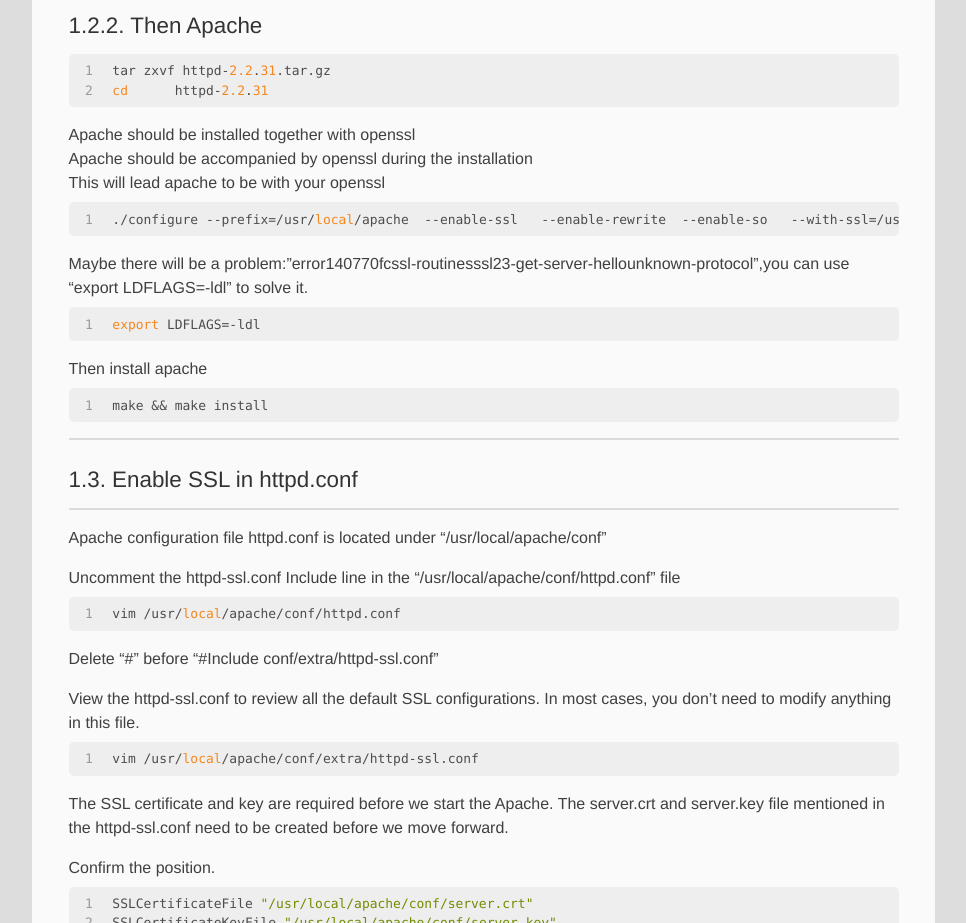
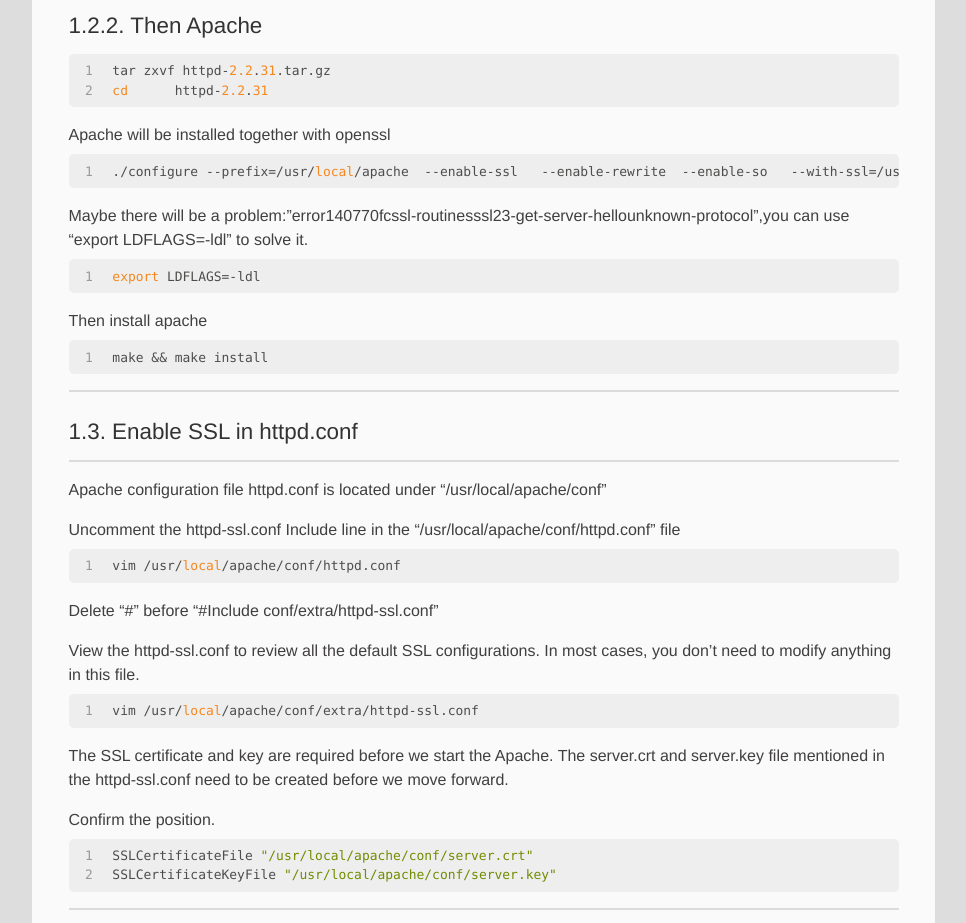
Before and after one commit to wangxinle/wangxinle.github.io, a plain HTML site: page 2015/10/31/HeartBlead/index.html in a window 1280 px wide. Shown: the part 1080-2003 px from the top of the page, without its empty margins (6-972 px from the left). Drawn offline with Linux system fonts and the light colour scheme; a script that the page names is missing.

Commit message:
Site updated: 2015-11-02 21:49:11

```diff
--- a/2015/10/31/HeartBlead/index.html
+++ b/2015/10/31/HeartBlead/index.html
@@ -19,7 +19,7 @@
 <meta property="og:site_name" content="Hexo">
 <meta property="og:description" content="Welcome to HeartBleed!This is my first paper.I will introduce how to install Apache  with SSL on Linux and test the heartbleed with python.
 1.Configure Environment1.1. Download Apache And OpensslDownl">
-<meta property="og:updated_time" content="2015-11-02T13:46:25.442Z">
+<meta property="og:updated_time" content="2015-11-02T13:48:45.647Z">
 <meta name="twitter:card" content="summary">
 <meta name="twitter:title" content="HeartBleed">
 <meta name="twitter:description" content="Welcome to HeartBleed!This is my first paper.I will introduce how to install Apache  with SSL on Linux and test the heartbleed with python.
@@ -111,7 +111,7 @@
 <figure class="highlight bash"><table><tr><td class="gutter"><pre><span class="line">1</span><br><span class="line">2</span><br></pre></td><td class="code"><pre><span class="line">tar zxvf openssl-<span class="number">1.0</span>.<span class="number">1</span>f.tar.gz</span><br><span class="line"><span class="built_in">cd</span> openssl-<span class="number">1.0</span>.<span class="number">1</span>f</span><br></pre></td></tr></table></figure>
 <p>This openssl will be installed in “/usr/local/openssl”<br><figure class="highlight bash"><table><tr><td class="gutter"><pre><span class="line">1</span><br><span class="line">2</span><br></pre></td><td class="code"><pre><span class="line">./config --prefix=/usr/<span class="built_in">local</span>/openssl</span><br><span class="line">make &amp;&amp; make install</span><br></pre></td></tr></table></figure></p>
 <h4 id="1-2-2-_Then_Apache">1.2.2. Then Apache</h4><figure class="highlight bash"><table><tr><td class="gutter"><pre><span class="line">1</span><br><span class="line">2</span><br></pre></td><td class="code"><pre><span class="line">tar zxvf httpd-<span class="number">2.2</span>.<span class="number">31</span>.tar.gz </span><br><span class="line"><span class="built_in">cd</span> 	httpd-<span class="number">2.2</span>.<span class="number">31</span></span><br></pre></td></tr></table></figure>
-<p>Apache should be installed together with openssl<br>Apache should be accompanied by openssl during the installation<br>This will lead apache to be with your openssl<br><figure class="highlight bash"><table><tr><td class="gutter"><pre><span class="line">1</span><br></pre></td><td class="code"><pre><span class="line">./configure --prefix=/usr/<span class="built_in">local</span>/apache  --enable-ssl   --enable-rewrite  --enable-so   --with-ssl=/usr/<span class="built_in">local</span>/openssl</span><br></pre></td></tr></table></figure></p>
+<p>Apache will be installed together with openssl<br><figure class="highlight bash"><table><tr><td class="gutter"><pre><span class="line">1</span><br></pre></td><td class="code"><pre><span class="line">./configure --prefix=/usr/<span class="built_in">local</span>/apache  --enable-ssl   --enable-rewrite  --enable-so   --with-ssl=/usr/<span class="built_in">local</span>/openssl</span><br></pre></td></tr></table></figure></p>
 <p>Maybe there will be a problem:”error140770fcssl-routinesssl23-get-server-hellounknown-protocol”,you can use “export LDFLAGS=-ldl” to solve it.<br><figure class="highlight bash"><table><tr><td class="gutter"><pre><span class="line">1</span><br></pre></td><td class="code"><pre><span class="line"><span class="built_in">export</span> LDFLAGS=-ldl</span><br></pre></td></tr></table></figure></p>
 <p>Then install apache<br><figure class="highlight bash"><table><tr><td class="gutter"><pre><span class="line">1</span><br></pre></td><td class="code"><pre><span class="line">make &amp;&amp; make install</span><br></pre></td></tr></table></figure></p>
 <p></p><p></p>
--- a/index.html
+++ b/index.html
@@ -160,7 +160,7 @@
 <figure class="highlight bash"><table><tr><td class="gutter"><pre><span class="line">1</span><br><span class="line">2</span><br></pre></td><td class="code"><pre><span class="line">tar zxvf openssl-<span class="number">1.0</span>.<span class="number">1</span>f.tar.gz</span><br><span class="line"><span class="built_in">cd</span> openssl-<span class="number">1.0</span>.<span class="number">1</span>f</span><br></pre></td></tr></table></figure>
 <p>This openssl will be installed in “/usr/local/openssl”<br><figure class="highlight bash"><table><tr><td class="gutter"><pre><span class="line">1</span><br><span class="line">2</span><br></pre></td><td class="code"><pre><span class="line">./config --prefix=/usr/<span class="built_in">local</span>/openssl</span><br><span class="line">make &amp;&amp; make install</span><br></pre></td></tr></table></figure></p>
 <h4 id="1-2-2-_Then_Apache">1.2.2. Then Apache</h4><figure class="highlight bash"><table><tr><td class="gutter"><pre><span class="line">1</span><br><span class="line">2</span><br></pre></td><td class="code"><pre><span class="line">tar zxvf httpd-<span class="number">2.2</span>.<span class="number">31</span>.tar.gz </span><br><span class="line"><span class="built_in">cd</span> 	httpd-<span class="number">2.2</span>.<span class="number">31</span></span><br></pre></td></tr></table></figure>
-<p>Apache should be installed together with openssl<br>Apache should be accompanied by openssl during the installation<br>This will lead apache to be with your openssl<br><figure class="highlight bash"><table><tr><td class="gutter"><pre><span class="line">1</span><br></pre></td><td class="code"><pre><span class="line">./configure --prefix=/usr/<span class="built_in">local</span>/apache  --enable-ssl   --enable-rewrite  --enable-so   --with-ssl=/usr/<span class="built_in">local</span>/openssl</span><br></pre></td></tr></table></figure></p>
+<p>Apache will be installed together with openssl<br><figure class="highlight bash"><table><tr><td class="gutter"><pre><span class="line">1</span><br></pre></td><td class="code"><pre><span class="line">./configure --prefix=/usr/<span class="built_in">local</span>/apache  --enable-ssl   --enable-rewrite  --enable-so   --with-ssl=/usr/<span class="built_in">local</span>/openssl</span><br></pre></td></tr></table></figure></p>
 <p>Maybe there will be a problem:”error140770fcssl-routinesssl23-get-server-hellounknown-protocol”,you can use “export LDFLAGS=-ldl” to solve it.<br><figure class="highlight bash"><table><tr><td class="gutter"><pre><span class="line">1</span><br></pre></td><td class="code"><pre><span class="line"><span class="built_in">export</span> LDFLAGS=-ldl</span><br></pre></td></tr></table></figure></p>
 <p>Then install apache<br><figure class="highlight bash"><table><tr><td class="gutter"><pre><span class="line">1</span><br></pre></td><td class="code"><pre><span class="line">make &amp;&amp; make install</span><br></pre></td></tr></table></figure></p>
 <p></p><p></p>
```
